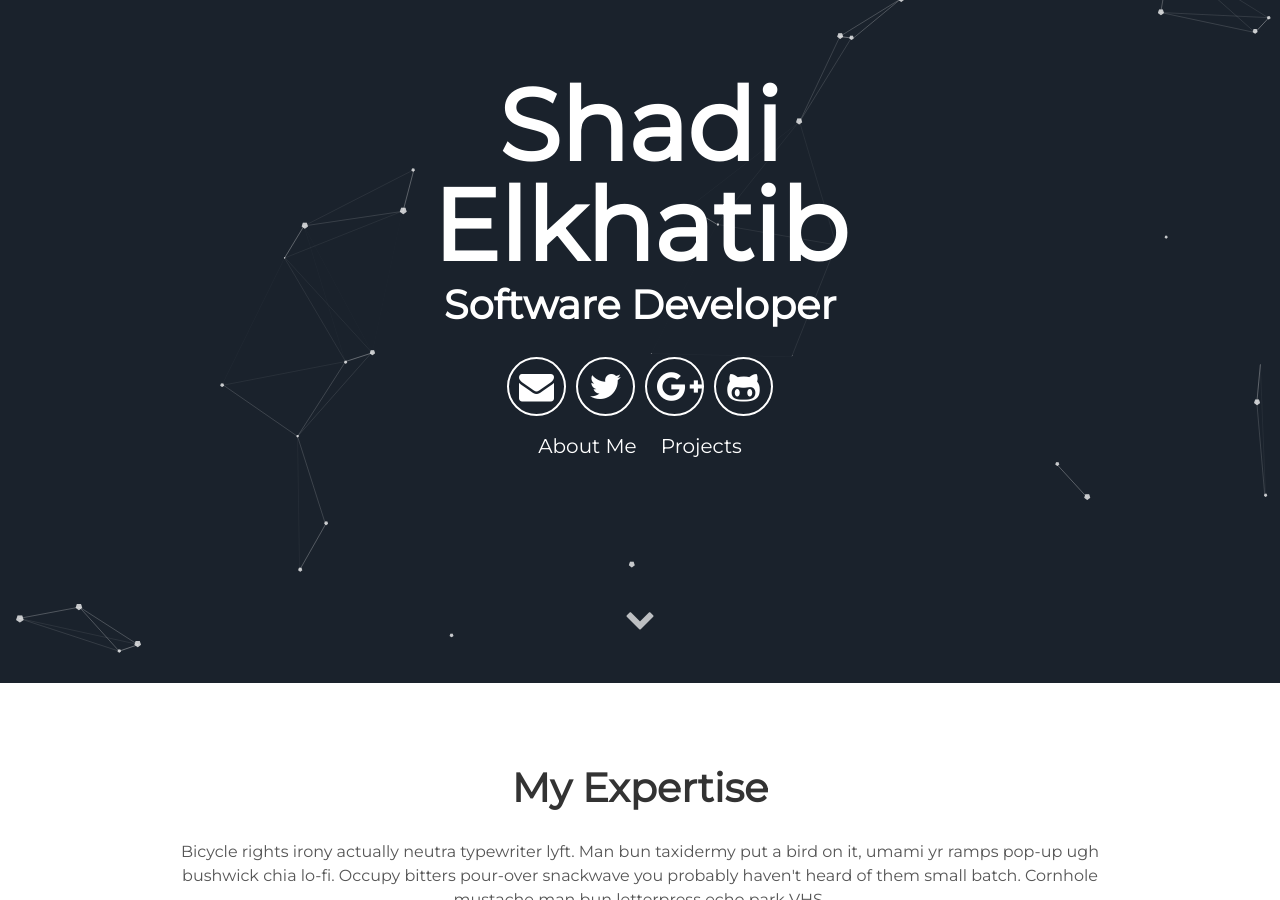
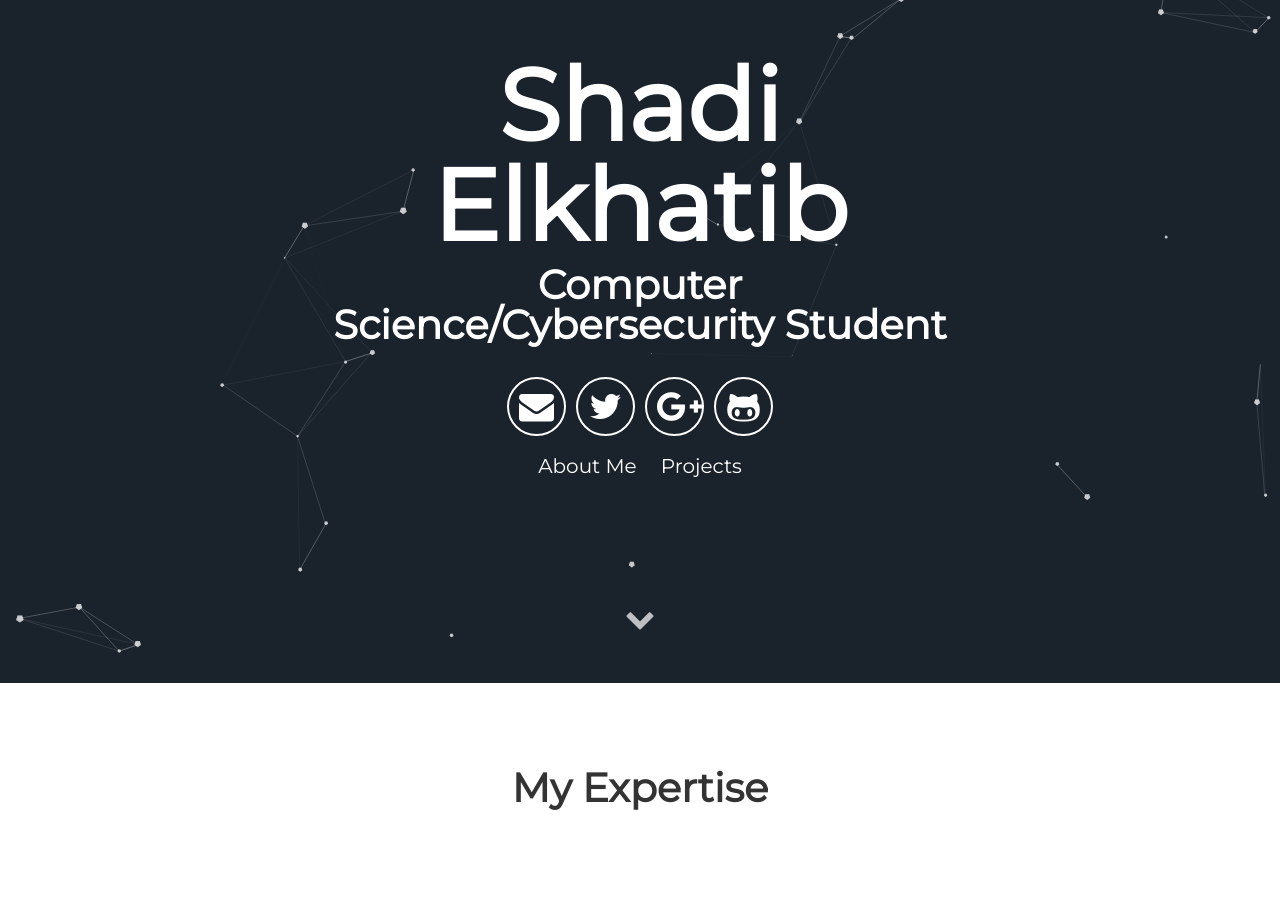
Before and after one commit to selk21/selk21.github.io, a Jekyll site: the page built from index.html, in a window 1280 px wide and 900 px high, scrolled down 217 px. Built offline with Jekyll 4.4.1, drawn with Linux system fonts in a browser that asks for light colours; some of the changed text lies outside the part shown.

Commit message:
Update _config.yml

```diff
--- a/_config.yml
+++ b/_config.yml
@@ -1,14 +1,10 @@
 # Site settings
 title: Shadi Elkhatib
-description: A blog about lorem ipsum dolor sit amet
-# baseurl: "/particle" # the subpath of your site, e.g. /blog
-# url: "localhost:3000" # the base hostname & protocol for your site e.g. http://willianjusten.com.br
 
 # User settings
 username: Shadi Elkhatib
-user_description: Bicycle rights irony actually neutra typewriter lyft. Man bun taxidermy put a bird on it, umami yr ramps pop-up ugh bushwick chia lo-fi. Occupy bitters pour-over snackwave you probably haven't heard of them small batch. Cornhole mustache man bun letterpress echo park VHS.
-user_title: Software Developer
-email: anon@anon.com
+user_title: Computer Science/Cybersecurity Student
+email: s.elk21@outlook.com
 twitter_username: lorem_ipsum
 github_username:  lorem_ipsum
 gplus_username:  lorem_ipsum
```
